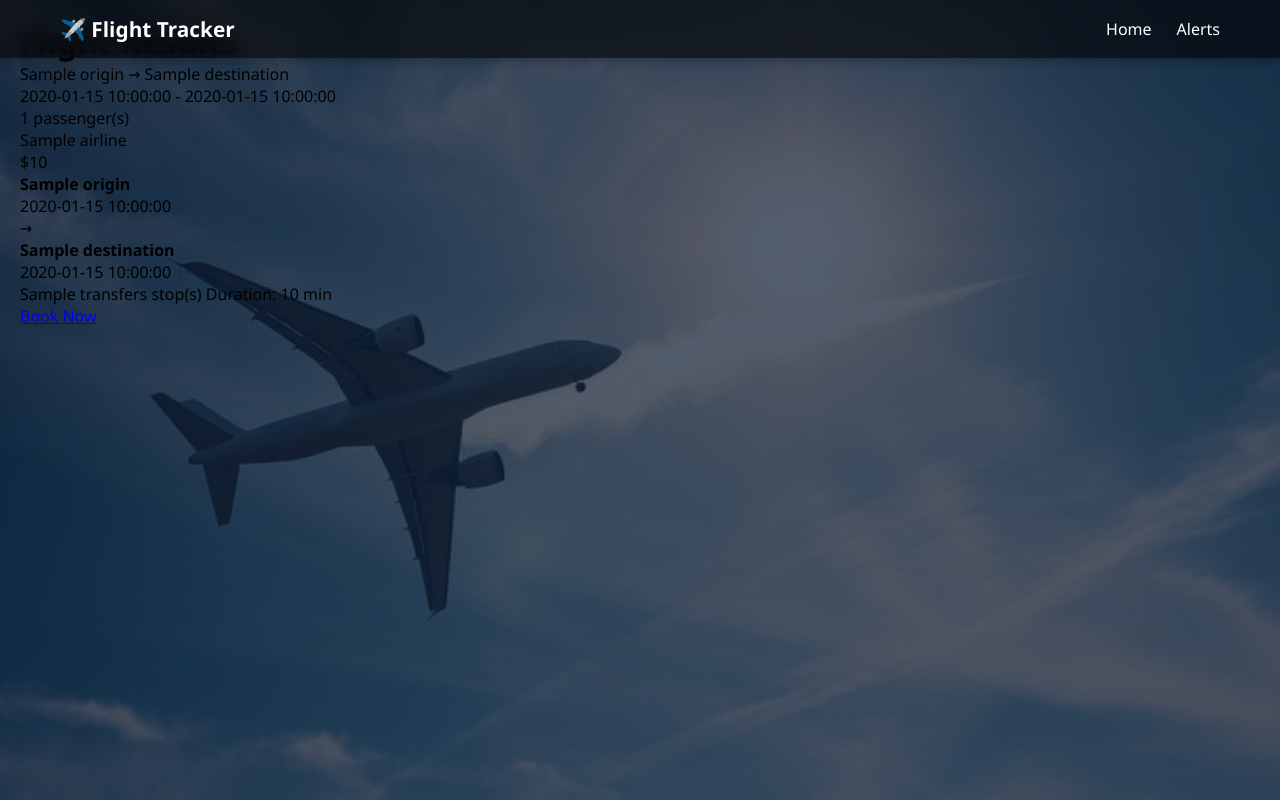
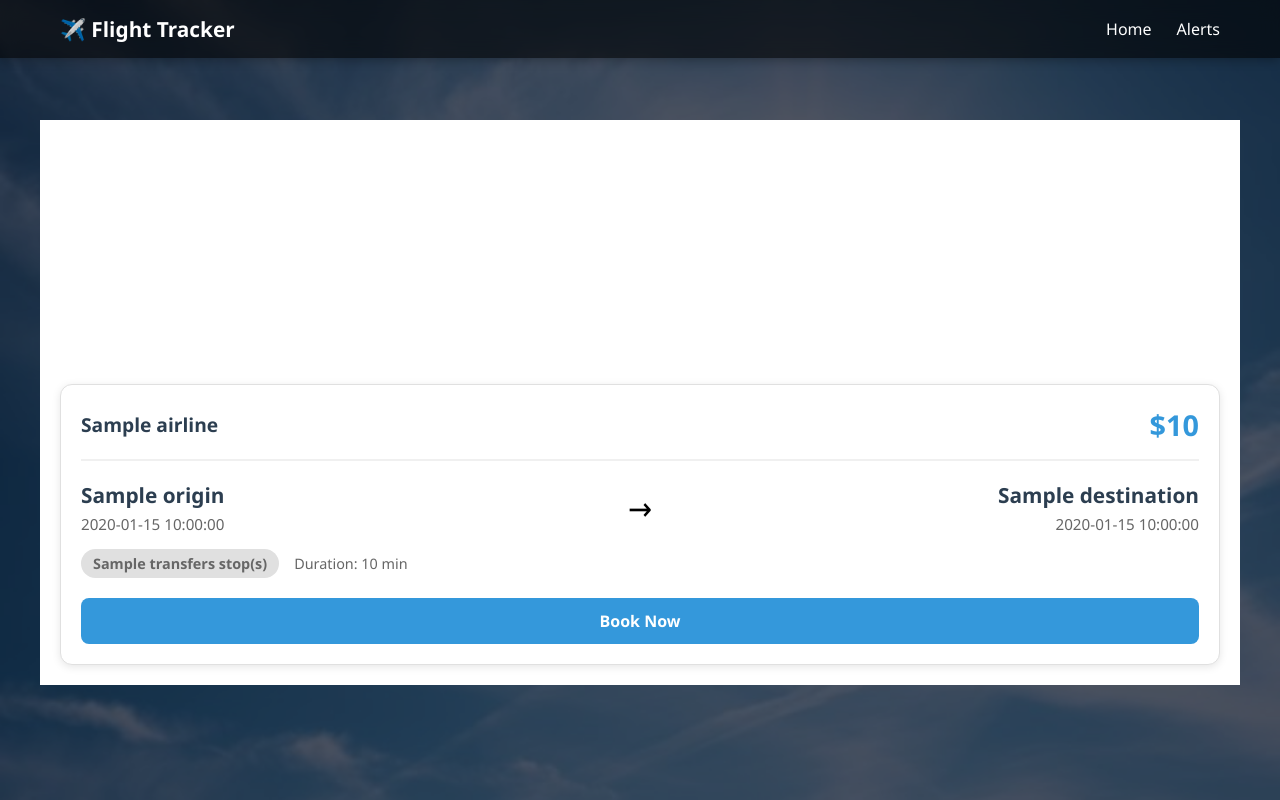
Before and after one commit to paoloprogram12/Flight-Price-Tracker, a Flask app: template flight_price_tracker/src/web/templates/results.html in a window 1280 px wide. Run offline with Flask 3, Linux system fonts and the light colour scheme; the template is opened without the code that fills it: most values are stand-ins (such as "Sample title", 1, 10 or a date in 2020).

Commit message:
test results page 1

```diff
--- a/flight_price_tracker/src/web/static/style.css
+++ b/flight_price_tracker/src/web/static/style.css
@@ -16,6 +16,7 @@ body {
     padding: 20px;
 }
 
+/* === HOME PAGE === */
 /* Dark overlay for better readability */
   body::before {
       content: '';
@@ -253,6 +254,205 @@ button[type="submit"]:active {
     text-decoration: underline;
 }
 
+/* === RESULTS PAGE === */
+/* override body styles for results page */
+body:has(.results-container) {
+    background: linear-gradient(to right, #1e3a5f 0%, 1e3a5f 15%, white 15%, white 85%, #1e3a5f 85%, #1e3a5f 100%);
+    background-attachment: fixed;
+}
+
+.results-container {
+    max-width: 1200px;
+    margin: 100px auto 40px;
+    padding: 20px;
+    background: white;
+}
+
+/* Search Summary Section */
+.search-summary {
+    background: linear-gradient(135 deg, #2c3e50 0%, #3498db 100%);
+    color: white;
+    padding: 30px;
+    border-radius: 12px;
+    margin-bottom: 30px;
+    text-align: center;
+}
+
+.search-summary h1 {
+    color: white;
+    font-size: 2em;
+    margin-bottom: 15px;
+}
+
+.search-summary p {
+    color: white;
+    font-size: 1.1em;
+    margin: 8px 0;
+}
+
+/* Flights List */
+.flights-list {
+    display: flex;
+    flex-direction: column;
+    gap: 20px;
+}
+
+/* Flight Card */
+.flight-card {
+    background: white;
+    border: 1px solid #e0e0e0;
+    border-radius: 12px;
+    padding: 20px;
+    box-shadow: 0 2px 8px rgba(0, 0, 0, 0.1);
+    transition: transform 0.2s ease, box-shadow 0.2s ease;
+}
+
+.flight-card:hover {
+    transform: translateY(-2px);
+    box-shadow: 0 4px 16px rgba(0, 0, 0, 0.15);
+}
+
+/* Flight Header (Airline and Price) */
+.flight-header {
+    display: flex;
+    justify-content: space-between;
+    align-items: center;
+    margin-bottom: 20px;
+    padding-bottom: 15px;
+    border-bottom: 2px solid #f0f0f0;
+}
+
+.airline {
+    font-size: 1.2em;
+    font-weight: bold;
+    color: #2c3e50;
+}
+
+.price {
+    font-size: 1.8em;
+    font-weight: bold;
+    color: #3498db;
+}
+
+/* Flight Details */
+.flight-details {
+    margin-bottom: 20px;
+}
+
+.route {
+    display: flex;
+    justify-content: space-between;
+    align-items: center;
+    margin-bottom: 15px;
+}
+
+.departure, .arrival {
+    flex: 1;
+}
+
+.departure {
+    text-align: left;
+}
+
+.arrival {
+    text-align: right;
+}
+
+.departure strong, .arrival strong {
+    font-size: 1.3em;
+    color: #2c3e50;
+    display: block;
+    margin-bottom: 5px;
+}
+
+.departure p, .arrival p {
+    color: #666;
+    font-size: 0.95em;
+}
+
+.arrow {
+    font-size: 2em;
+    color: 3498db;
+    margin: 0 20px;
+}
+
+/* Flight Info (transfers, duration) */
+.flight-info {
+    display: flex;
+    gap: 15px;
+    align-items: center;
+    flex-wrap: wrap;
+}
+
+.flight-info span {
+    color: #666;
+    font-size: 0.9em;
+}
+
+/* Badges */
+.badge {
+    display: inline-block;
+    padding: 5px 12px;
+    background-color: #e0e0e0;
+    color: #666;
+    border-radius: 20px;
+    font-size: 0.85em;
+    font-weight: 600;
+}
+
+.badge.direct {
+    background-color: #27ae60;
+    color: white;
+}
+
+/* Book Now Button */
+.book-button {
+    display: block;
+    width: 100%;
+    padding: 12px;
+    background: linear-gradient(135deg, #2c3e50, 0%, #3498db 100%);
+    color: white;
+    text-align: center;
+    text-decoration: none;
+    border-radius: 8px;
+    font-weight: bold;
+    font-size: 1em;
+    transition: transform 0.2s ease, box-shadow 0.2s ease;
+}
+
+.book-button:hover {
+    transform: translateY(-2px);
+    box-shadow: 0 4px 12px rgba(52, 152, 219, 0.4);
+}
+
+/* No Results Section */
+.no-results {
+    text-align: center;
+    padding: 60px 20px;
+}
+
+.no-results p {
+    font-size: 1.3em;
+    color: #666;
+    margin-bottom: 30px;
+}
+
+.back-button {
+    display: inline-block;
+    padding: 12px 30px;
+    background: linear-gradient(135deg, #2c3e50 0%, #3498db 100%);
+    color: white;
+    text-decoration: none;
+    border-radius: 8px;
+    font-weight: bold;
+    transition: transform 0.2s ease, box-shadow 0.2s ease;
+}
+
+.back-button:hover {
+    transform: translateY(-2px);
+    box-shadow: 0 4px 12px rgba(52, 152, 219, 0.4);
+}
+
 /* RESPONSIVE DESIGN (MOBILE DEVICES) */
 @media (max-width: 900px) {
     .page-container {
```
